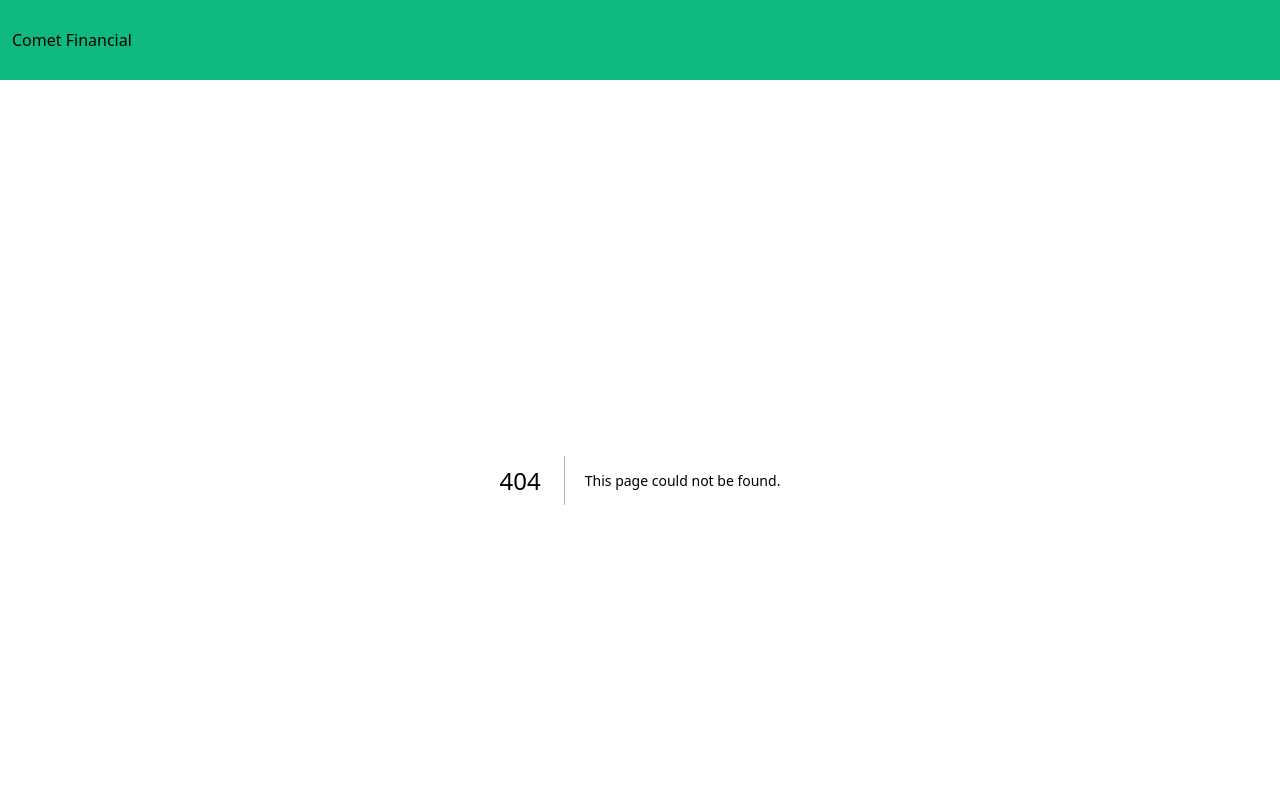
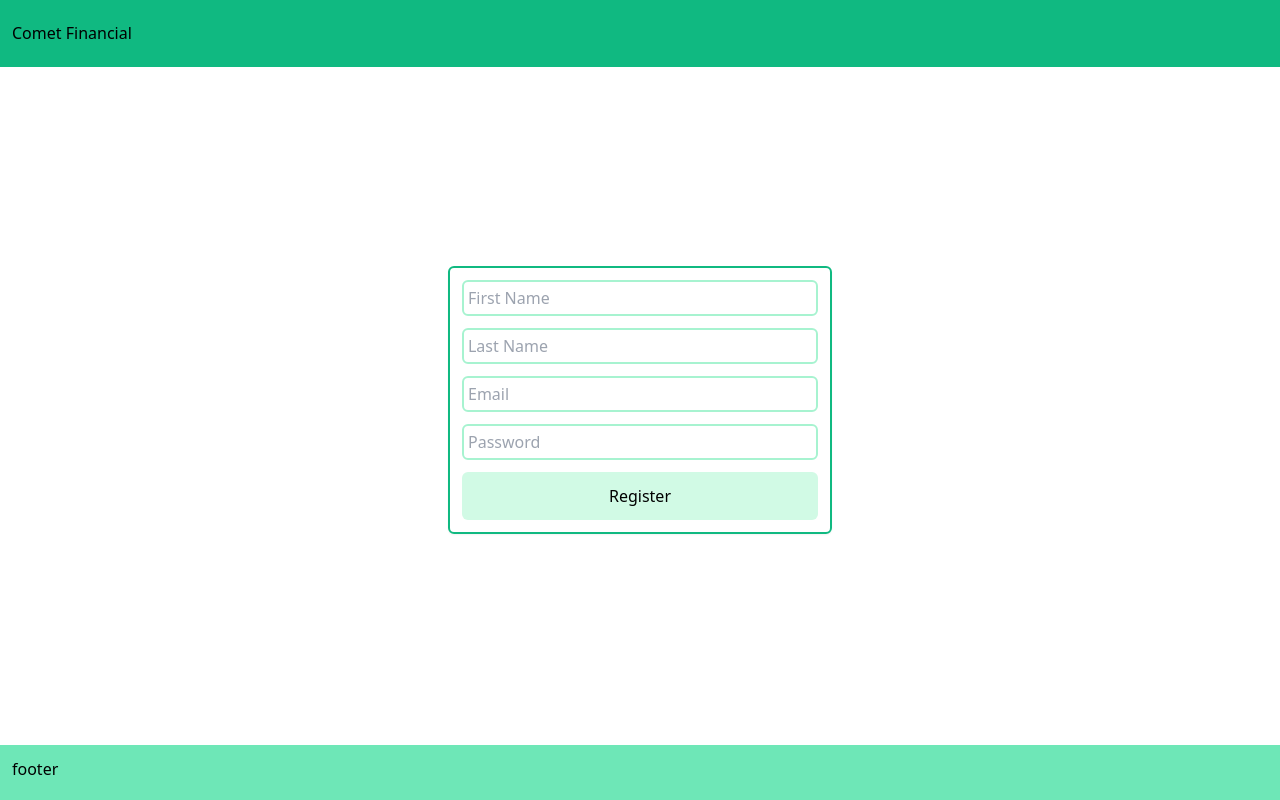
Before and after one commit to jrdnthedev/comet_financial, a Next.js app in the folder comet_frontend/: page /pages/register in a window 1280 px wide. Before the commit this address had no page. Shown: the top 800 px of the page. Built offline with nearby package versions, Linux system fonts and the light colour scheme.

Commit message:
feat: added register page/ register useraction, added link to access register page, made small style updates

```diff
--- a/comet_frontend/app/components/login/login.tsx
+++ b/comet_frontend/app/components/login/login.tsx
@@ -18,6 +18,7 @@ export default function Login() {
         <input
           type="text"
           value={username}
+          placeholder="Email"
           className="border-2 w-full inline-block mb-3 border-emerald-200 p-1 rounded-md"
           onChange={(e) => setUsername(e.target.value)}
         />
@@ -25,6 +26,7 @@ export default function Login() {
           type="password"
           className="border-2 w-full inline-block mb-3 border-emerald-200 p-1 rounded-md"
           value={password}
+          placeholder="Password"
           onChange={(e) => setPassword(e.target.value)}
         />
         <button type="submit" className="p-3 w-full bg-emerald-100 rounded-md">
--- a/comet_frontend/app/lib/features/user/userSlice.tsx
+++ b/comet_frontend/app/lib/features/user/userSlice.tsx
@@ -17,7 +17,6 @@ export const userSlice = createSlice({
     getUser: (state, action) => {
       return action.payload;
     },
-    addUser: (state) => {},
     depositFunds: (state, action) => {
       const existingItemIndex = state.accounts.findIndex(
         (account) => account.id === action.payload.id
@@ -93,7 +92,6 @@ export const userSlice = createSlice({
 
 export const {
   getUser,
-  addUser,
   depositFunds,
   transferToAccount,
   withdrawFromAccount,
--- a/comet_frontend/app/page.tsx
+++ b/comet_frontend/app/page.tsx
@@ -5,6 +5,7 @@ import { RootState } from "@/app/lib/store";
 import { useRouter } from "next/navigation";
 import { useAppSelector } from "./lib/hooks";
 import LoadingSpinner from "./components/loading_spinner/loading_spinner";
+import Link from "next/link";
 
 export default function Home() {
   const { loading, error, token } = useAppSelector(
@@ -28,6 +29,15 @@ export default function Home() {
             <Login />
           </div>
         )}
+        <div>
+          <Link
+            href={"/pages/register"}
+            replace
+            className="text-emerald-700 font-bold"
+          >
+            register
+          </Link>
+        </div>
       </div>
     </section>
   );
--- /dev/null
+++ b/comet_frontend/app/pages/register/page.tsx
@@ -0,0 +1,68 @@
+"use client";
+import { registerUser } from "@/app/lib/features/user/userSlice";
+import { useAppDispatch } from "@/app/lib/hooks";
+import { useRouter } from "next/navigation";
+import { useState } from "react";
+
+export default function Register() {
+  const [username, setUsername] = useState("");
+  const [password, setPassword] = useState("");
+  const [firstName, setFirstName] = useState("");
+  const [lastName, setLastName] = useState("");
+  const dispatch = useAppDispatch();
+  const router = useRouter();
+  // if (token) {
+  //   router.push("/pages/dashboard");
+  //   return null;
+  // }
+
+  const handleSubmit = async (e: React.FormEvent<HTMLFormElement>) => {
+    dispatch(registerUser());
+  };
+  return (
+    <section className="flex h-full items-center justify-center">
+      <div className="text-center">
+        <div className="my-12">
+          <div className="rounded-md shadow-sm mx-2 sm:mx-0 inline-block sm:w-96 p-3 border-emerald-500 border-2">
+            <form onSubmit={handleSubmit}>
+              <input
+                type="text"
+                value={firstName}
+                placeholder="First Name"
+                className="border-2 w-full inline-block mb-3 border-emerald-200 p-1 rounded-md"
+                onChange={(e) => setFirstName(e.target.value)}
+              />
+              <input
+                type="text"
+                value={lastName}
+                placeholder="Last Name"
+                className="border-2 w-full inline-block mb-3 border-emerald-200 p-1 rounded-md"
+                onChange={(e) => setLastName(e.target.value)}
+              />
+              <input
+                type="text"
+                placeholder="Email"
+                value={username}
+                className="border-2 w-full inline-block mb-3 border-emerald-200 p-1 rounded-md"
+                onChange={(e) => setUsername(e.target.value)}
+              />
+              <input
+                type="password"
+                className="border-2 w-full inline-block mb-3 border-emerald-200 p-1 rounded-md"
+                placeholder="Password"
+                value={password}
+                onChange={(e) => setPassword(e.target.value)}
+              />
+              <button
+                type="submit"
+                className="p-3 w-full bg-emerald-100 rounded-md"
+              >
+                Register
+              </button>
+            </form>
+          </div>
+        </div>
+      </div>
+    </section>
+  );
+}
```
Also changed, not shown: comet_frontend/app/lib/features/user/userAction.ts (added).
